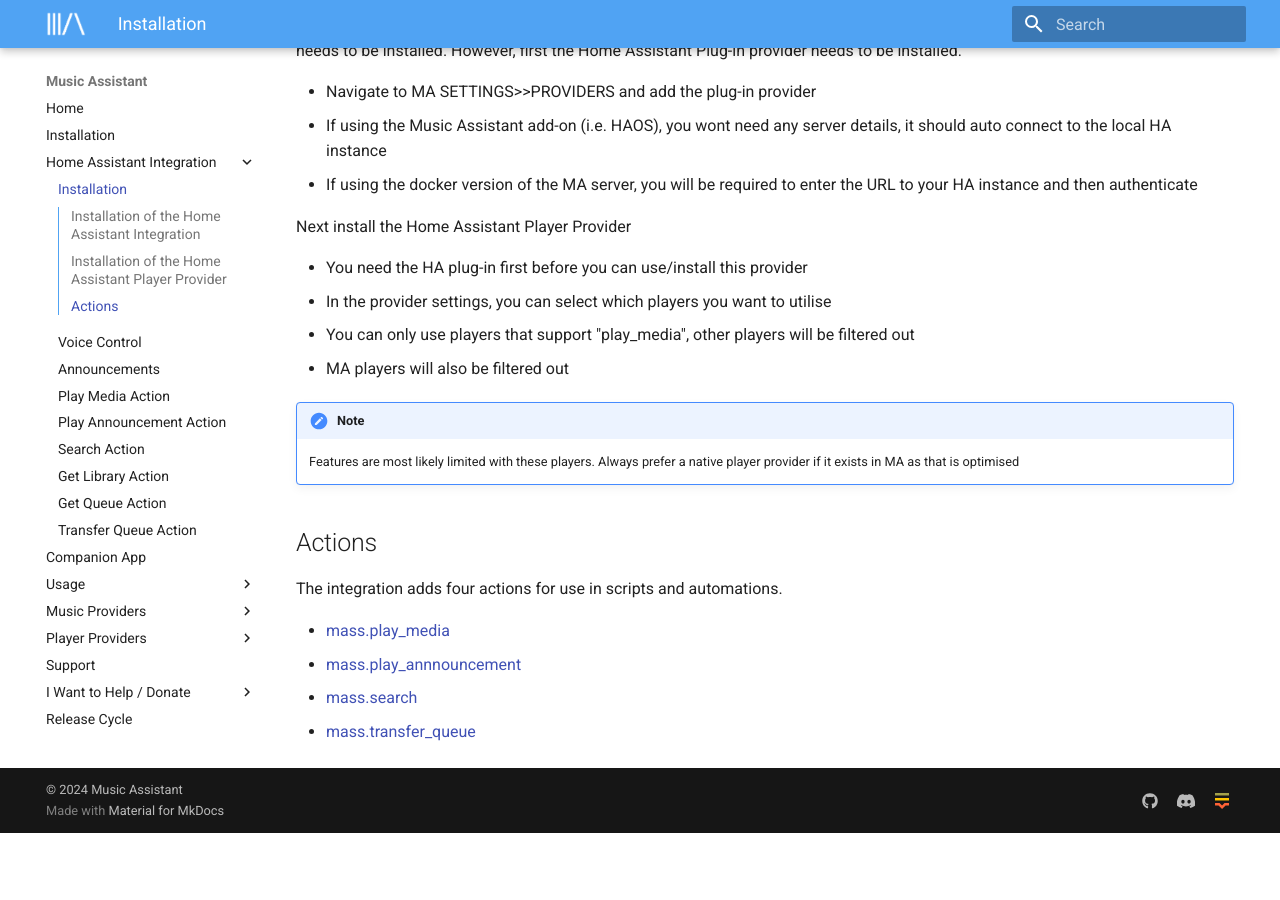
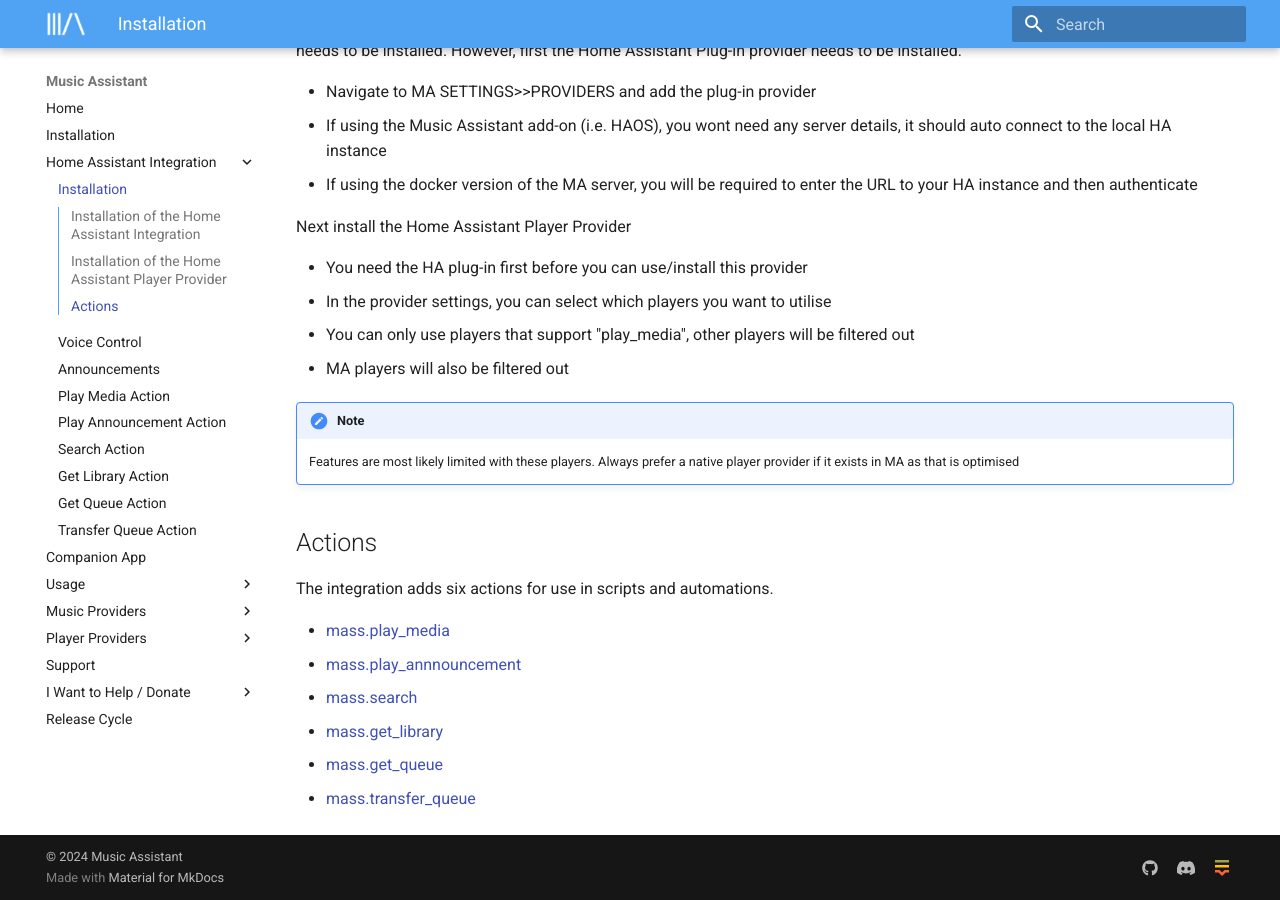
Before and after one commit to pwbriggs/music-assistant.github.io, an MkDocs documentation site: the page built from docs/integration/installation.md, in a window 1280 px wide and 900 px high, scrolled down 887 px. Built offline with MkDocs 1.6.1 and Material for MkDocs 9.7.7, drawn with Linux system fonts in a browser that asks for light colours; before the commit the page ends 1720 px from its top, so only the background shows below that.

Commit message:
Two new actions

```diff
--- a/docs/integration/installation.md
+++ b/docs/integration/installation.md
@@ -36,9 +36,11 @@
 
 ## Actions
 
-The integration adds four actions for use in scripts and automations.
+The integration adds six actions for use in scripts and automations.
 
 - [mass.play_media](../faq/massplaymedia.md)
 - [mass.play_annnouncement](../faq/massannounce.md)
 - [mass.search](../faq/masssearch.md)
+- [mass.get_library](../faq/get_library.md)
+- [mass.get_queue](../faq/get_queue.md)
 - [mass.transfer_queue](../faq/masstransfer.md)
```
